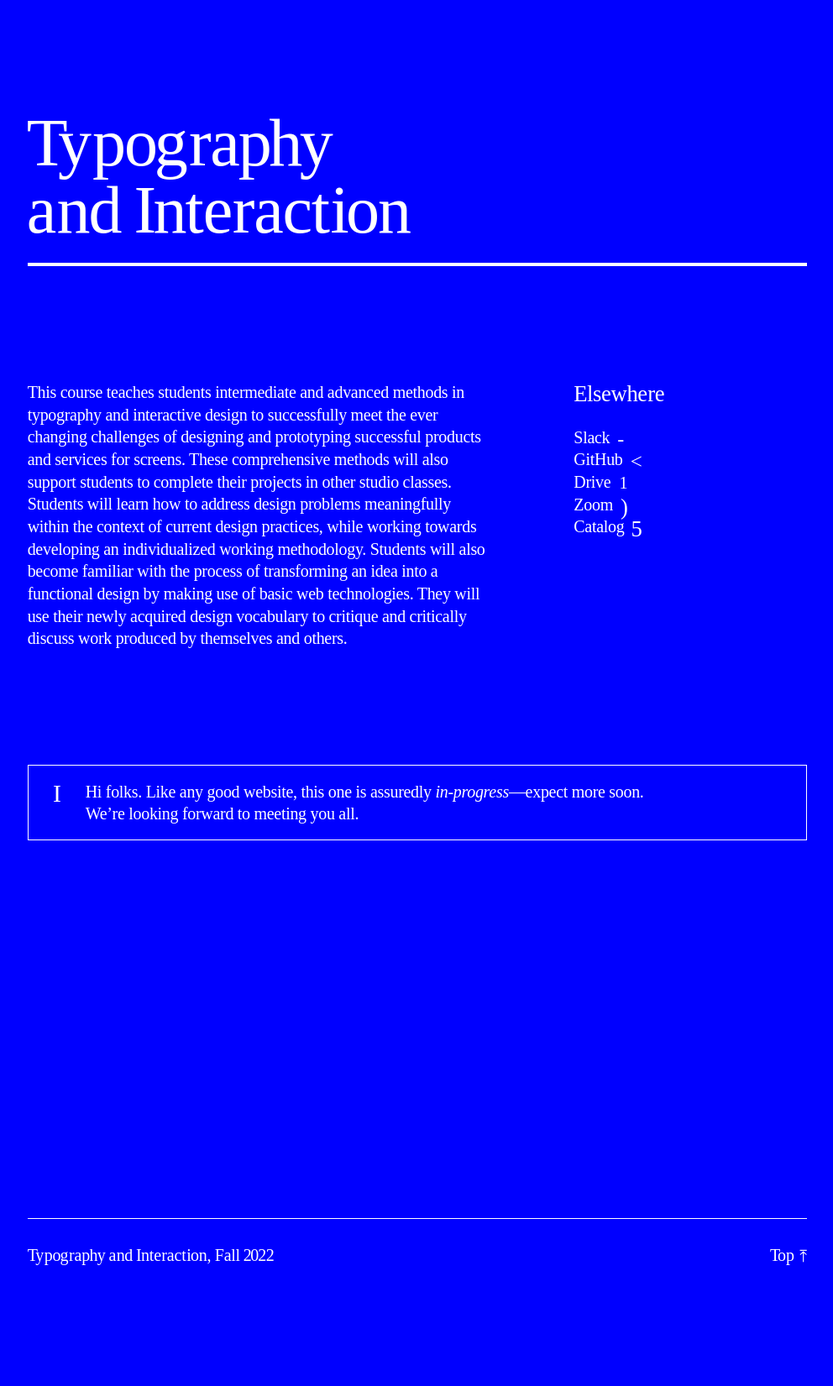
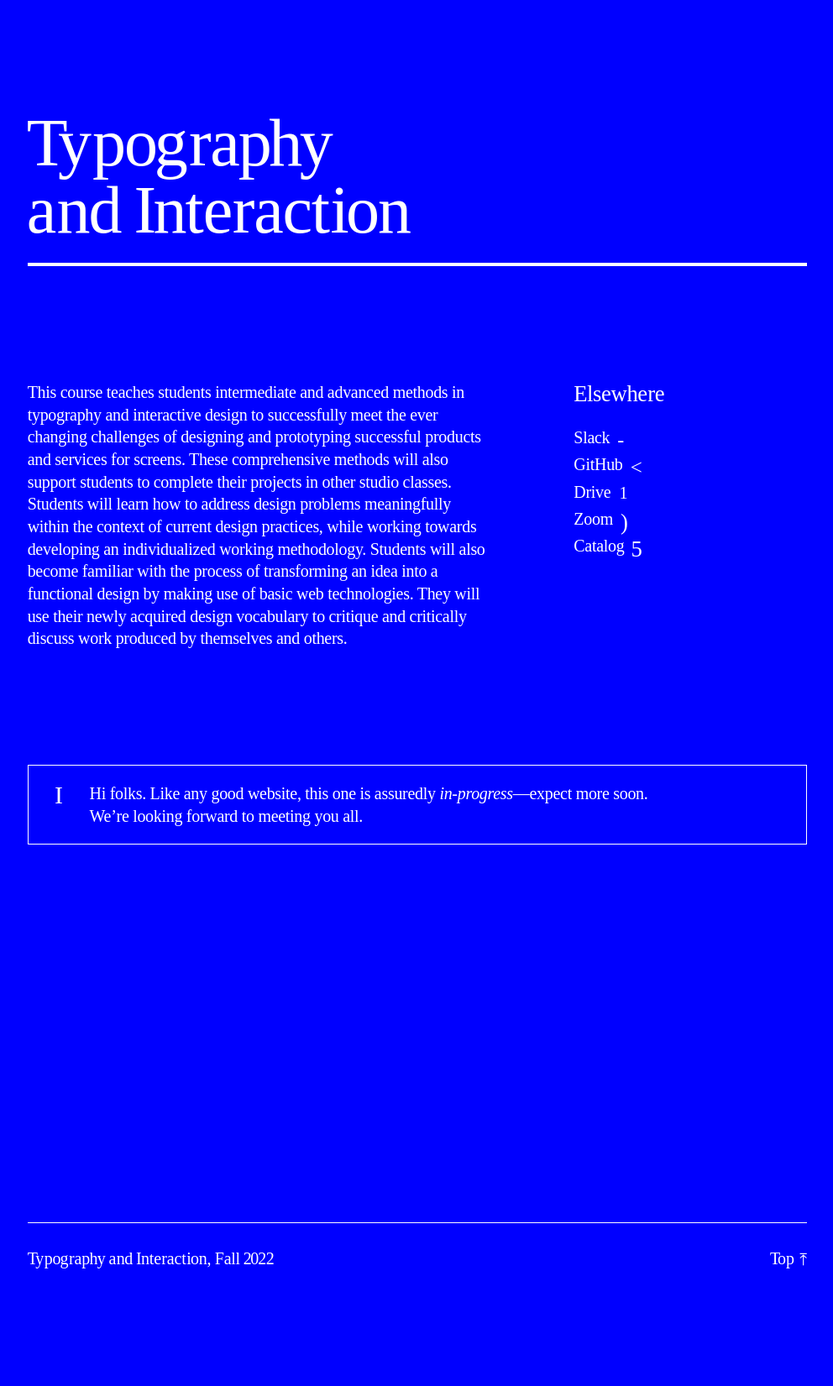
Before and after one commit to core-interaction/core-interaction.github.io, a Jekyll site: the page built from index.md, in a window 1280 px wide. Shown: the whole page at 84% size, without its empty margins (143-1135 px from the left). Built offline with Jekyll 4.4.1, drawn with Linux system fonts in a browser that asks for light colours.

Commit message:
Mobile spacing.

```diff
--- a/assets/styles/_markdown.scss
+++ b/assets/styles/_markdown.scss
@@ -52,7 +52,7 @@
 			border-width: var(--divider--width);
 			display:      flex;
 			font-style:   normal;
-			padding:      calc(var(--margin) / 2);
+			padding:      calc(var(--typography--cap) * 2);
 
 			&[icon]:before {
 				@extend .icon--wingdings;
@@ -63,7 +63,7 @@
 				content:      attr(icon);
 				height:       1em;
 				margin-left:  initial;
-				margin-right: calc(var(--margin) / 2);
+				margin-right: calc(var(--typography--cap) * 2);
 				margin-top:   var(--typography--margin--top);
 				text-align:   center;
 				width:        1em;
@@ -204,6 +204,10 @@
 
 	// Link list from an include.
 	aside {
+		@extend %type--layout;
+
+		--typography--leading: var(--typography--leading--loose);
+
 		--margin--top: calc(var(--margin--vertical) * 2);
 
 		> h3 { margin-bottom: var(--margin--vertical) }
--- a/assets/styles/common.scss
+++ b/assets/styles/common.scss
@@ -22,7 +22,7 @@
 
 	--typography--tracking: -0.015;
 
-	--typography--size: 1.6rem;
+	--typography--size: 1.8rem;
 
 	--typography--size--h1:   calc(var(--typography--size) * 3);
 	--typography--size--h2:   calc(var(--typography--size) * 1.75);
@@ -68,7 +68,7 @@
 		--color--highlight--reverse: hsl(0, 0%, 100%, 20%);
 	}
 
-	@include breakpoint(320) { --typography--size: calc((16/375) * 100vw) }
+	@include breakpoint(320) { --typography--size: calc((18/375) * 100vw) }
 
 	@include breakpoint(768) {
 		--typography--size: 2rem;
@@ -344,6 +344,8 @@ body {
 					> menu {
 						@extend %type--layout;
 
+						--typography--leading: var(--typography--leading--loose);
+
 						display:        flex;
 						flex-direction: column;
 						gap:            var(--typography--between);
```
